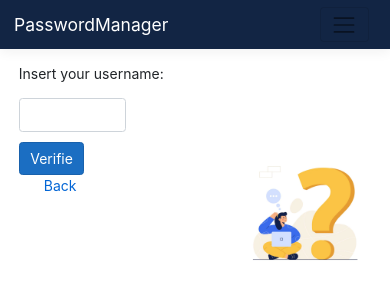
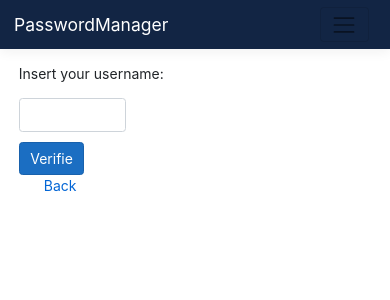
Before and after one commit to CasianovDenis/PasswordManager, a React (Create React App) app in the folder PasswordManager/ClientApp/: page /Secret in a window 390 px wide. Shown: the top 300 px of the page. Built offline with nearby package versions, Linux system fonts and the light colour scheme.

Commit message:
Added media for hid image

```diff
--- a/PasswordManager/ClientApp/src/components/SecretQuestion/SecretQuestion.module.css
+++ b/PasswordManager/ClientApp/src/components/SecretQuestion/SecretQuestion.module.css
@@ -16,8 +16,16 @@
 
 .question_image{
 
-    width:40%;
-    height:40%;
+    width:400px;
+    height:400px;
     float:right;
     margin-top:-10%;
 }
+
+@media(max-width:990px)
+{
+    .question_image {
+        width: 0%;
+        height: 0%;
+    }
+}
```
